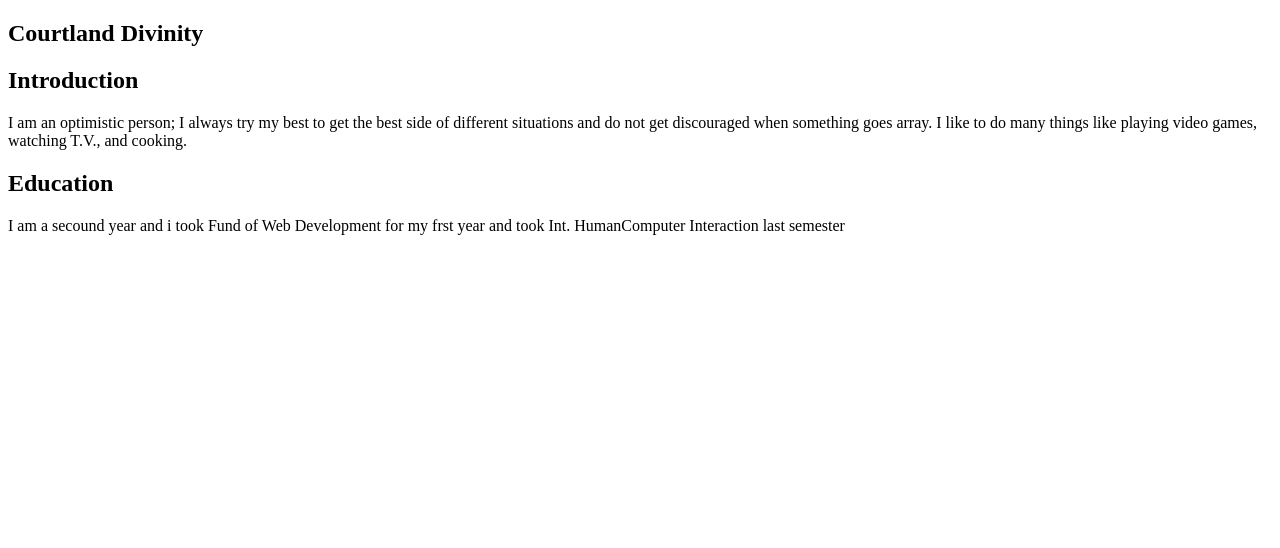
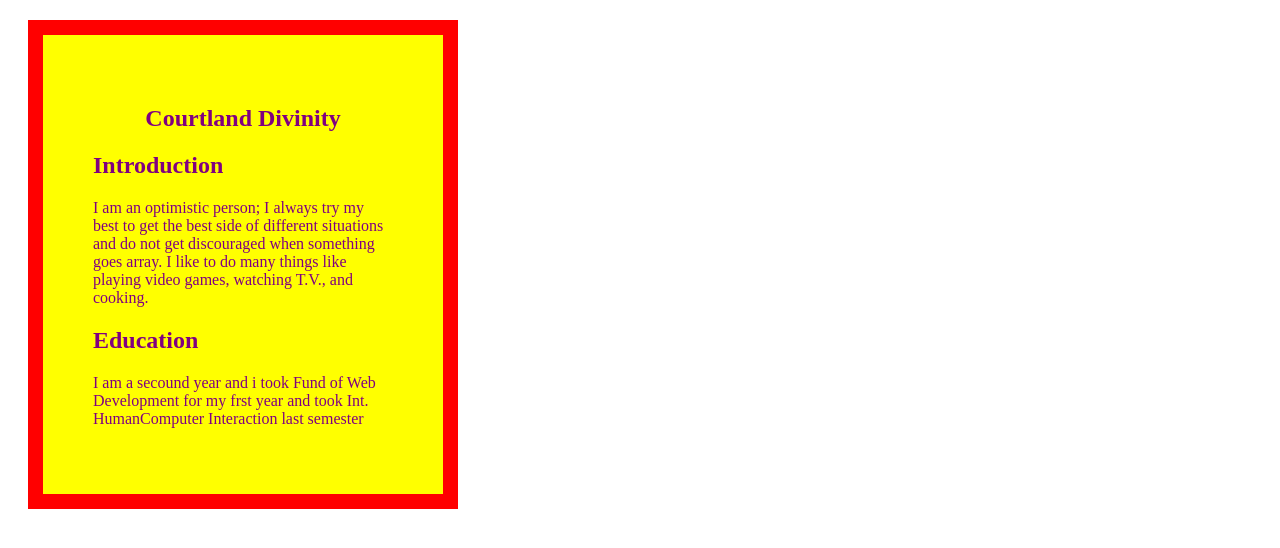
Before and after one commit to cdivinity/ITMD441, a plain HTML site: page index.html in a window 1280 px wide. Drawn offline with Linux system fonts and the light colour scheme.

Commit message:
Update index.html

```diff
--- a/index.html
+++ b/index.html
@@ -3,7 +3,7 @@
 <head>
     <meta charset="utf-8">
     <title>lab1</title>
-    <link rel="stylesheet" href="New Text Document (2).css">
+    <link rel="stylesheet" href="boader.css">
 </head>
 <body>
 
```
